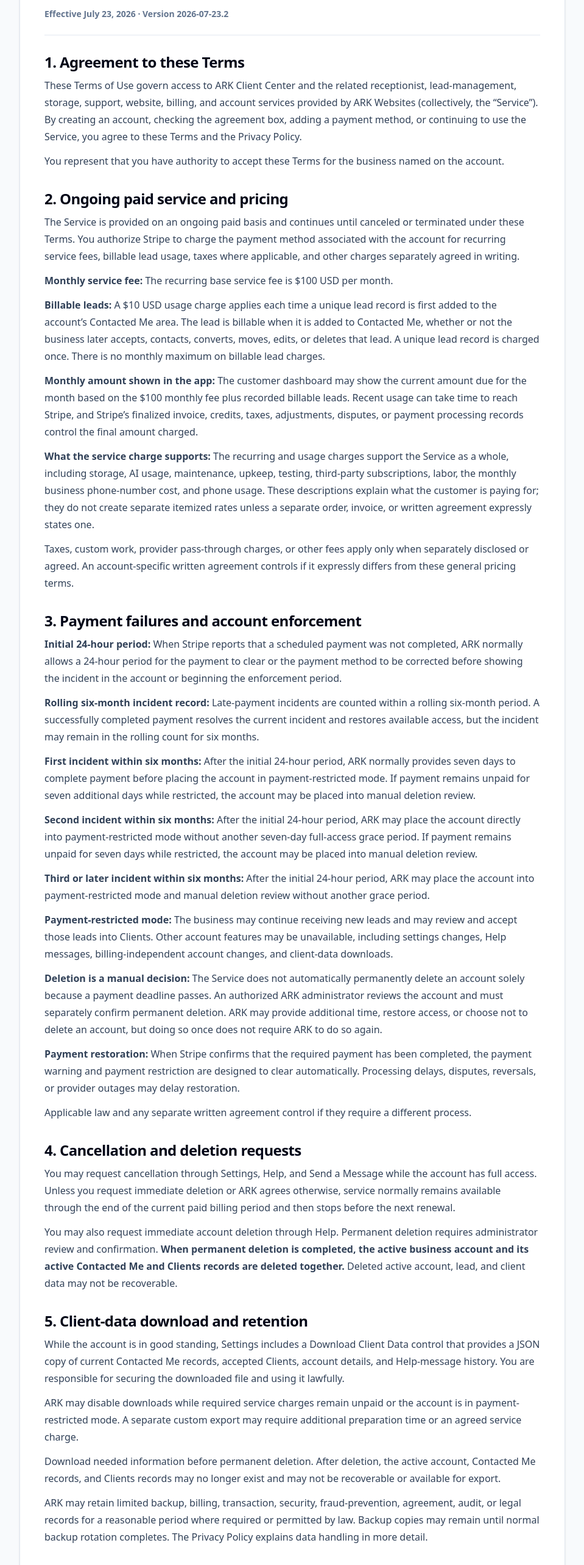
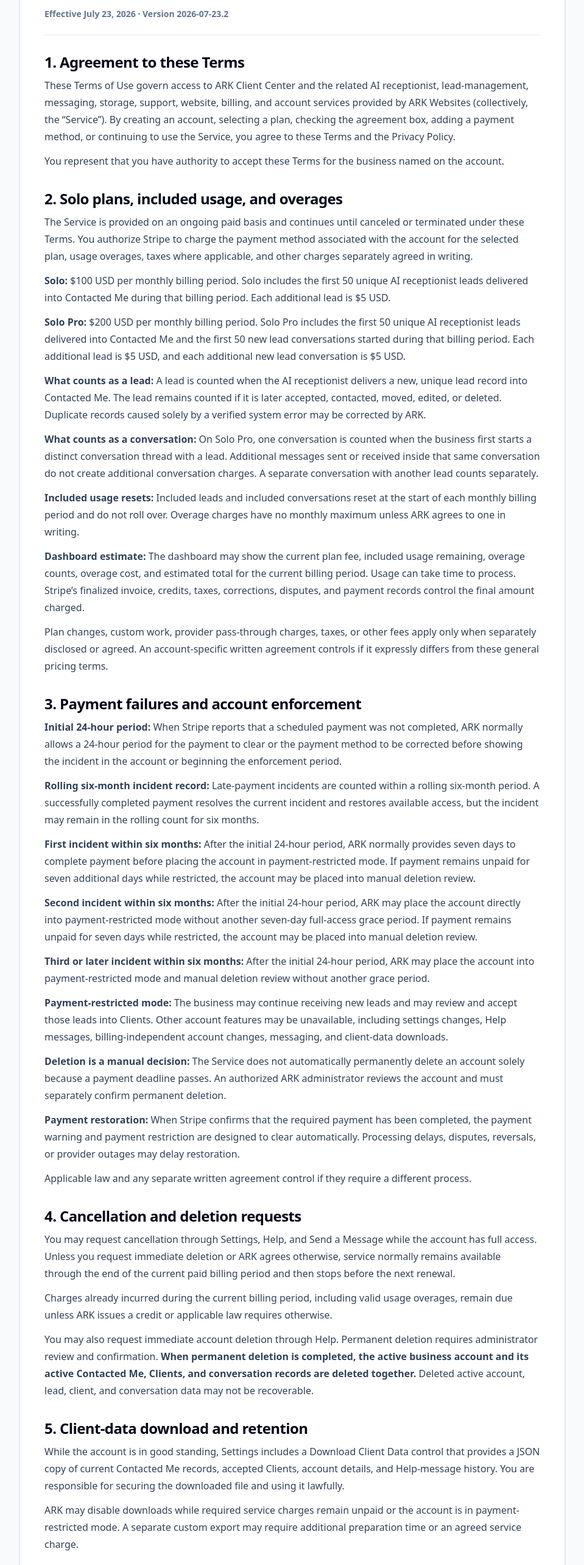
Before and after one commit to christensenandrew455-cell/ark-websites-ocm, a Next.js app: page /terms in a window 1280 px wide. Shown: the part 160-2726 px from the top of the page at 61% size, without its empty margins (160-1119 px from the left). Built offline with nearby package versions, Linux system fonts and the light colour scheme; no server answers; what @capacitor/core would draw is missing.

Commit message:
Update terms for Solo plan billing

```diff
--- a/app/terms/page.js
+++ b/app/terms/page.js
@@ -7,22 +7,24 @@
     title: "1. Agreement to these Terms",
     body: (
       <>
-        <p>These Terms of Use govern access to ARK Client Center and the related receptionist, lead-management, storage, support, website, billing, and account services provided by ARK Websites (collectively, the “Service”). By creating an account, checking the agreement box, adding a payment method, or continuing to use the Service, you agree to these Terms and the Privacy Policy.</p>
+        <p>These Terms of Use govern access to ARK Client Center and the related AI receptionist, lead-management, messaging, storage, support, website, billing, and account services provided by ARK Websites (collectively, the “Service”). By creating an account, selecting a plan, checking the agreement box, adding a payment method, or continuing to use the Service, you agree to these Terms and the Privacy Policy.</p>
         <p>You represent that you have authority to accept these Terms for the business named on the account.</p>
       </>
     ),
   },
   {
     id: "paid-service",
-    title: "2. Ongoing paid service and pricing",
+    title: "2. Solo plans, included usage, and overages",
     body: (
       <>
-        <p>The Service is provided on an ongoing paid basis and continues until canceled or terminated under these Terms. You authorize Stripe to charge the payment method associated with the account for recurring service fees, billable lead usage, taxes where applicable, and other charges separately agreed in writing.</p>
-        <p><strong>Monthly service fee:</strong> The recurring base service fee is $100 USD per month.</p>
-        <p><strong>Billable leads:</strong> A $10 USD usage charge applies each time a unique lead record is first added to the account’s Contacted Me area. The lead is billable when it is added to Contacted Me, whether or not the business later accepts, contacts, converts, moves, edits, or deletes that lead. A unique lead record is charged once. There is no monthly maximum on billable lead charges.</p>
-        <p><strong>Monthly amount shown in the app:</strong> The customer dashboard may show the current amount due for the month based on the $100 monthly fee plus recorded billable leads. Recent usage can take time to reach Stripe, and Stripe’s finalized invoice, credits, taxes, adjustments, disputes, or payment processing records control the final amount charged.</p>
-        <p><strong>What the service charge supports:</strong> The recurring and usage charges support the Service as a whole, including storage, AI usage, maintenance, upkeep, testing, third-party subscriptions, labor, the monthly business phone-number cost, and phone usage. These descriptions explain what the customer is paying for; they do not create separate itemized rates unless a separate order, invoice, or written agreement expressly states one.</p>
-        <p>Taxes, custom work, provider pass-through charges, or other fees apply only when separately disclosed or agreed. An account-specific written agreement controls if it expressly differs from these general pricing terms.</p>
+        <p>The Service is provided on an ongoing paid basis and continues until canceled or terminated under these Terms. You authorize Stripe to charge the payment method associated with the account for the selected plan, usage overages, taxes where applicable, and other charges separately agreed in writing.</p>
+        <p><strong>Solo:</strong> $100 USD per monthly billing period. Solo includes the first 50 unique AI receptionist leads delivered into Contacted Me during that billing period. Each additional lead is $5 USD.</p>
+        <p><strong>Solo Pro:</strong> $200 USD per monthly billing period. Solo Pro includes the first 50 unique AI receptionist leads delivered into Contacted Me and the first 50 new lead conversations started during that billing period. Each additional lead is $5 USD, and each additional new lead conversation is $5 USD.</p>
+        <p><strong>What counts as a lead:</strong> A lead is counted when the AI receptionist delivers a new, unique lead record into Contacted Me. The lead remains counted if it is later accepted, contacted, moved, edited, or deleted. Duplicate records caused solely by a verified system error may be corrected by ARK.</p>
+        <p><strong>What counts as a conversation:</strong> On Solo Pro, one conversation is counted when the business first starts a distinct conversation thread with a lead. Additional messages sent or received inside that same conversation do not create additional conversation charges. A separate conversation with another lead counts separately.</p>
+        <p><strong>Included usage resets:</strong> Included leads and included conversations reset at the start of each monthly billing period and do not roll over. Overage charges have no monthly maximum unless ARK agrees to one in writing.</p>
+        <p><strong>Dashboard estimate:</strong> The dashboard may show the current plan fee, included usage remaining, overage counts, overage cost, and estimated total for the current billing period. Usage can take time to process. Stripe’s finalized invoice, credits, taxes, corrections, disputes, and payment records control the final amount charged.</p>
+        <p>Plan changes, custom work, provider pass-through charges, taxes, or other fees apply only when separately disclosed or agreed. An account-specific written agreement controls if it expressly differs from these general pricing terms.</p>
       </>
     ),
   },
@@ -36,8 +38,8 @@
         <p><strong>First incident within six months:</strong> After the initial 24-hour period, ARK normally provides seven days to complete payment before placing the account in payment-restricted mode. If payment remains unpaid for seven additional days while restricted, the account may be placed into manual deletion review.</p>
         <p><strong>Second incident within six months:</strong> After the initial 24-hour period, ARK may place the account directly into payment-restricted mode without another seven-day full-access grace period. If payment remains unpaid for seven days while restricted, the account may be placed into manual deletion review.</p>
         <p><strong>Third or later incident within six months:</strong> After the initial 24-hour period, ARK may place the account into payment-restricted mode and manual deletion review without another grace period.</p>
-        <p><strong>Payment-restricted mode:</strong> The business may continue receiving new leads and may review and accept those leads into Clients. Other account features may be unavailable, including settings changes, Help messages, billing-independent account changes, and client-data downloads.</p>
-        <p><strong>Deletion is a manual decision:</strong> The Service does not automatically permanently delete an account solely because a payment deadline passes. An authorized ARK administrator reviews the account and must separately confirm permanent deletion. ARK may provide additional time, restore access, or choose not to delete an account, but doing so once does not require ARK to do so again.</p>
+        <p><strong>Payment-restricted mode:</strong> The business may continue receiving new leads and may review and accept those leads into Clients. Other account features may be unavailable, including settings changes, Help messages, billing-independent account changes, messaging, and client-data downloads.</p>
+        <p><strong>Deletion is a manual decision:</strong> The Service does not automatically permanently delete an account solely because a payment deadline passes. An authorized ARK administrator reviews the account and must separately confirm permanent deletion.</p>
         <p><strong>Payment restoration:</strong> When Stripe confirms that the required payment has been completed, the payment warning and payment restriction are designed to clear automatically. Processing delays, disputes, reversals, or provider outages may delay restoration.</p>
         <p>Applicable law and any separate written agreement control if they require a different process.</p>
       </>
@@ -49,7 +51,8 @@
     body: (
       <>
         <p>You may request cancellation through Settings, Help, and Send a Message while the account has full access. Unless you request immediate deletion or ARK agrees otherwise, service normally remains available through the end of the current paid billing period and then stops before the next renewal.</p>
-        <p>You may also request immediate account deletion through Help. Permanent deletion requires administrator review and confirmation. <strong>When permanent deletion is completed, the active business account and its active Contacted Me and Clients records are deleted together.</strong> Deleted active account, lead, and client data may not be recoverable.</p>
+        <p>Charges already incurred during the current billing period, including valid usage overages, remain due unless ARK issues a credit or applicable law requires otherwise.</p>
+        <p>You may also request immediate account deletion through Help. Permanent deletion requires administrator review and confirmation. <strong>When permanent deletion is completed, the active business account and its active Contacted Me, Clients, and conversation records are deleted together.</strong> Deleted active account, lead, client, and conversation data may not be recoverable.</p>
       </>
     ),
   },
@@ -60,8 +63,8 @@
       <>
         <p>While the account is in good standing, Settings includes a Download Client Data control that provides a JSON copy of current Contacted Me records, accepted Clients, account details, and Help-message history. You are responsible for securing the downloaded file and using it lawfully.</p>
         <p>ARK may disable downloads while required service charges remain unpaid or the account is in payment-restricted mode. A separate custom export may require additional preparation time or an agreed service charge.</p>
-        <p>Download needed information before permanent deletion. After deletion, the active account, Contacted Me records, and Clients records may no longer exist and may not be recoverable or available for export.</p>
-        <p>ARK may retain limited backup, billing, transaction, security, fraud-prevention, agreement, audit, or legal records for a reasonable period where required or permitted by law. Backup copies may remain until normal backup rotation completes. The Privacy Policy explains data handling in more detail.</p>
+        <p>Download needed information before permanent deletion. After deletion, active account, lead, client, and conversation records may no longer exist and may not be recoverable or available for export.</p>
+        <p>ARK may retain limited backup, billing, transaction, usage, security, fraud-prevention, agreement, audit, or legal records for a reasonable period where required or permitted by law. Backup copies may remain until normal backup rotation completes. The Privacy Policy explains data handling in more detail.</p>
       </>
     ),
   },
@@ -71,8 +74,8 @@
     body: (
       <>
         <p>Signed-in customers can open Settings and select Help. Help provides links to the Docs, an in-app AI guide, and a Send a Message option for technical issues, billing questions, service problems, cancellation, deletion, or other account requests.</p>
-        <p>The AI guide can explain how to use the app and provide page links, but it cannot change account data, billing, leads, or settings. Messages are reviewed for feasibility, safety, compatibility, scope, and account status. Submission does not guarantee a specific result or response time.</p>
-        <p>Signed-in Help messages may be unavailable while the account is payment-restricted. The public Support page remains available for login trouble, App Store questions, privacy questions, and general support. ARK may require identity or account-authority verification before discussing account-specific information.</p>
+        <p>The AI guide can explain how to use the app and provide page links, but it cannot change account data, billing, leads, conversations, or settings. Messages are reviewed for feasibility, safety, compatibility, scope, and account status. Submission does not guarantee a specific result or response time.</p>
+        <p>Signed-in Help messages may be unavailable while the account is payment-restricted. The public Support page remains available for login trouble, App Store questions, privacy questions, and general support.</p>
       </>
     ),
   },
@@ -81,7 +84,7 @@
     title: "7. Customer responsibilities",
     body: (
       <>
-        <p>You are responsible for the accuracy and legality of information you provide, your instructions to the Service, the security of your login credentials and downloaded client-data files, and your use of customer or lead information. You must have any notices, permissions, and consents required to collect, record, contact, store, export, or process information through the Service.</p>
+        <p>You are responsible for the accuracy and legality of information you provide, your instructions to the Service, the security of your login credentials and downloaded files, and your use of customer or lead information. You must have any notices, permissions, and consents required to collect, record, contact, message, store, export, or process information through the Service.</p>
         <p>You may not use the Service for unlawful, fraudulent, abusive, harassing, deceptive, or privacy-invasive activity, or to interfere with the Service or another account.</p>
       </>
     ),
@@ -92,7 +95,7 @@
     body: (
       <>
         <p>The Service may organize, summarize, route, or generate information using automated systems. You remain responsible for reviewing information and deciding how to use it.</p>
-        <p>To the maximum extent permitted by law, ARK is not responsible for business decisions, communications, promises, estimates, actions, or other results based on information, leads, summaries, recordings, AI output, or customer data made available through the Service. The Service is not a substitute for professional, legal, financial, medical, or other specialized advice.</p>
+        <p>To the maximum extent permitted by law, ARK is not responsible for business decisions, communications, promises, estimates, actions, or other results based on information, leads, summaries, recordings, AI output, messages, or customer data made available through the Service. The Service is not a substitute for professional advice.</p>
       </>
     ),
   },
@@ -129,7 +132,7 @@
   {
     id: "contact",
     title: "13. Contact and account requests",
-    body: <p>For account-specific questions, cancellation, deletion, billing, technical issues, or other requests, open <strong>Settings → Help</strong> and select Send a Message. Use the public <Link href="/support" className="font-black underline">Support page</Link> for login trouble, App Store questions, privacy questions, or general support when you cannot access the signed-in app.</p>,
+    body: <p>For account-specific questions, cancellation, deletion, billing, technical issues, or other requests, open <strong>Settings → Help</strong> and select Send a Message. Use the public <Link href="/support" className="font-black underline">Support page</Link> when you cannot access the signed-in app.</p>,
   },
 ];
 
```
